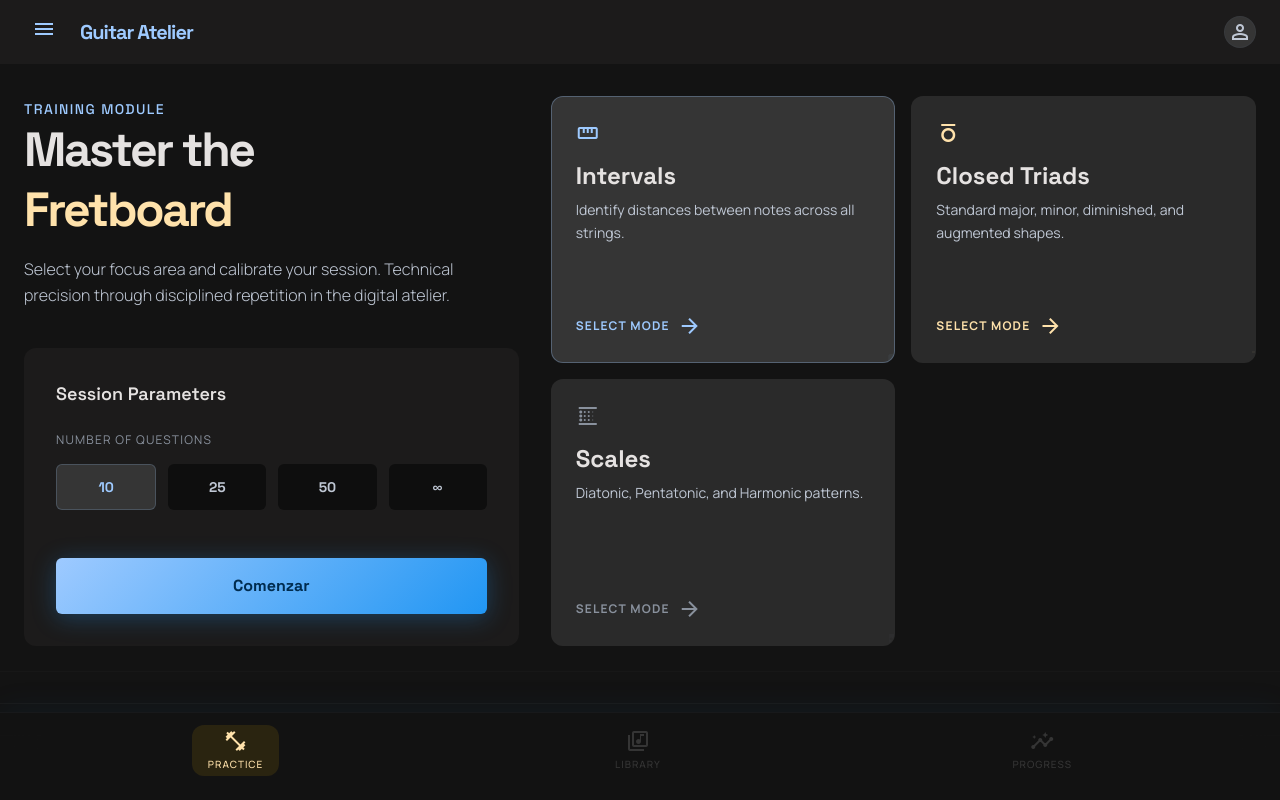
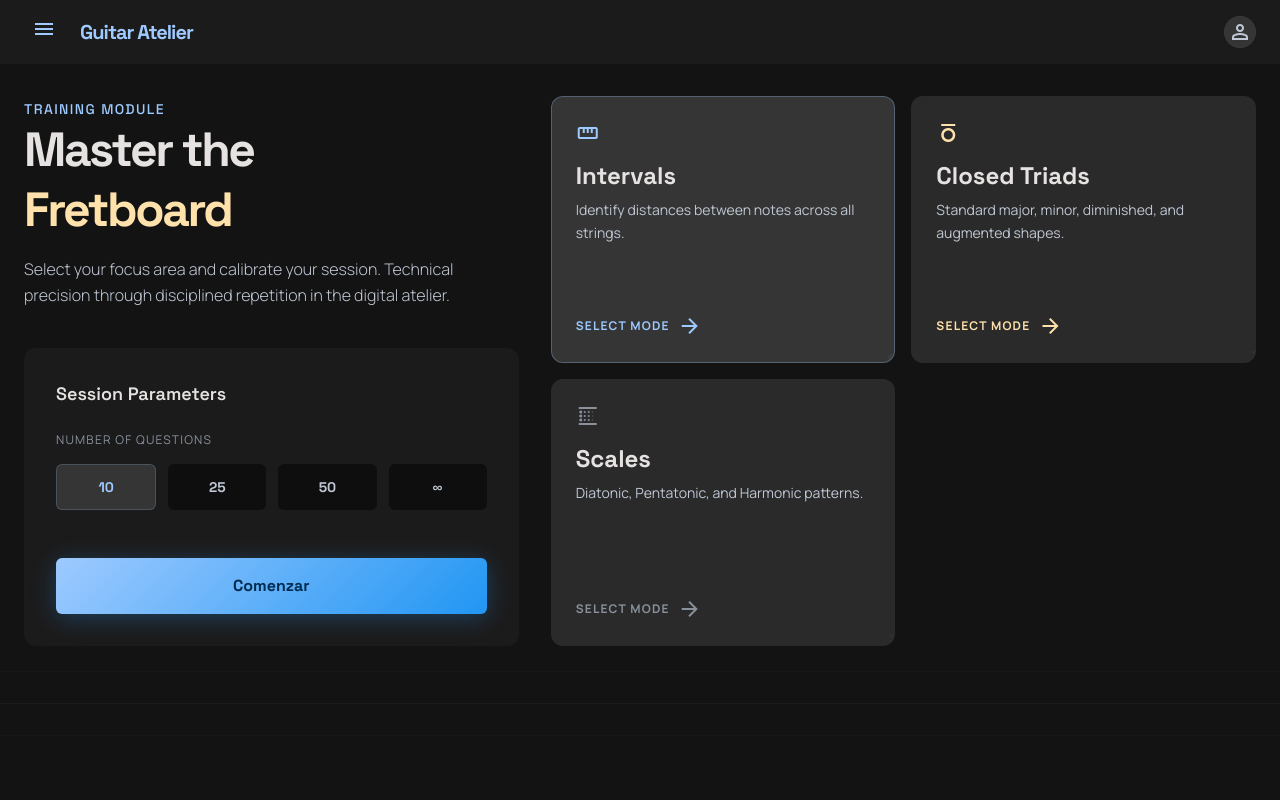
Before and after one commit to Armando101/Master-fretboard, a Next.js app: page / in a window 1280 px wide. Built offline with nearby package versions, Linux system fonts and the light colour scheme.

Commit message:
refactor: remove BottomNavBar component and its usage across application containers

```diff
--- a/src/features/main-menu/components/smart/MainMenuContainer.tsx
+++ b/src/features/main-menu/components/smart/MainMenuContainer.tsx
@@ -3,7 +3,7 @@
 import { useRouter } from "next/navigation";
 import { useState } from "react";
 import TopAppBar from "@/shared/components/ui/TopAppBar";
-import BottomNavBar from "@/shared/components/ui/BottomNavBar";
+
 import TrainingModeCard from "../ui/TrainingModeCard";
 import SessionParameters from "../ui/SessionParameters";
 import { useSessionStore } from "@/store/session.store";
@@ -47,7 +47,7 @@ export default function MainMenuContainer() {
   return (
     <>
       <TopAppBar />
-      <BottomNavBar activeTab="practice" />
+
 
       {/* Decorative fretboard string accents */}
       <div className="fixed bottom-24 left-0 w-full h-[1px] bg-[#393939]/20 z-0 pointer-events-none" />
--- a/src/features/session-summary/components/smart/SessionSummaryContainer.tsx
+++ b/src/features/session-summary/components/smart/SessionSummaryContainer.tsx
@@ -3,7 +3,7 @@
 import { useEffect } from "react";
 import { useRouter } from "next/navigation";
 import TopAppBar from "@/shared/components/ui/TopAppBar";
-import BottomNavBar from "@/shared/components/ui/BottomNavBar";
+
 import ScoreHero from "../ui/ScoreHero";
 import IntervalResultRow from "../ui/IntervalResultRow";
 import { useSessionStore } from "@/store/session.store";
@@ -65,7 +65,7 @@ export default function SessionSummaryContainer() {
   return (
     <>
       <TopAppBar />
-      <BottomNavBar activeTab="practice" />
+
 
       <main className="pt-24 px-6 pb-32 max-w-2xl mx-auto w-full">
         <ScoreHero correct={totalCorrect} total={total} />
--- a/src/features/trainer/components/smart/TrainerContainer.tsx
+++ b/src/features/trainer/components/smart/TrainerContainer.tsx
@@ -3,7 +3,7 @@
 import { useEffect } from "react";
 import { useRouter } from "next/navigation";
 import TopAppBar from "@/shared/components/ui/TopAppBar";
-import BottomNavBar from "@/shared/components/ui/BottomNavBar";
+
 import FretboardGrid from "../ui/FretboardGrid";
 import FeedbackBanner from "../ui/FeedbackBanner";
 import SessionSnapshot from "../ui/SessionSnapshot";
@@ -195,7 +195,7 @@ export default function TrainerContainer() {
   return (
     <>
       <TopAppBar />
-      <BottomNavBar activeTab="practice" />
+
 
       <main className="pt-24 pb-48 lg:pb-32 px-4 md:px-8 max-w-7xl mx-auto w-full grid grid-cols-1 lg:grid-cols-12 gap-8">
         {/* ── Left Column ── */}
--- a/src/shared/components/ui/BottomNavBar.tsx
+++ b/src/shared/components/ui/BottomNavBar.tsx
@@ -35,25 +35,3 @@ function NavItem({ icon, label, isActive }: NavItemProps) {
     </div>
   );
 }
-
-interface BottomNavBarProps {
-  activeTab?: NavTab;
-}
-
-export default function BottomNavBar({ activeTab = "practice" }: BottomNavBarProps) {
-  return (
-    <nav
-      className="fixed bottom-0 left-0 w-full flex justify-around items-center pb-6 pt-3 px-8 z-50 border-t border-[#404752]/15"
-      style={{
-        backgroundColor: "rgba(19, 19, 19, 0.90)",
-        backdropFilter: "blur(20px)",
-        WebkitBackdropFilter: "blur(20px)",
-        boxShadow: "0 -4px 32px rgba(0, 97, 164, 0.08)",
-      }}
-    >
-      <NavItem icon="fitness_center" label="Practice" isActive={activeTab === "practice"} />
-      <NavItem icon="library_music" label="Library"  isActive={activeTab === "library"} />
-      <NavItem icon="insights"      label="Progress"  isActive={activeTab === "progress"} />
-    </nav>
-  );
-}
```
